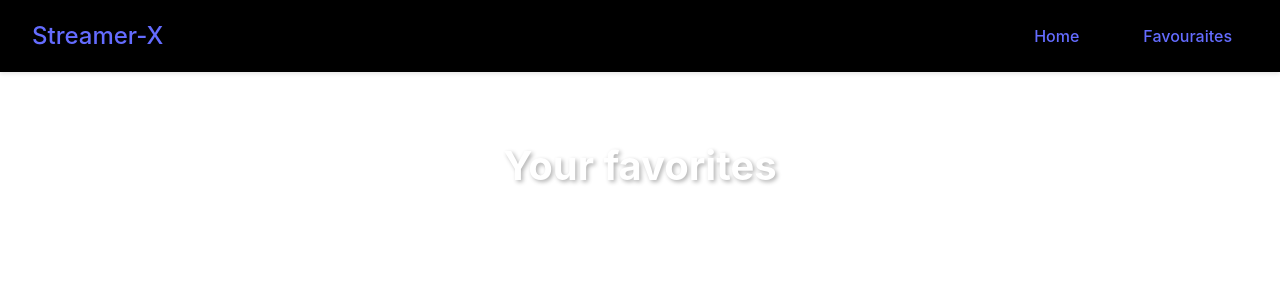
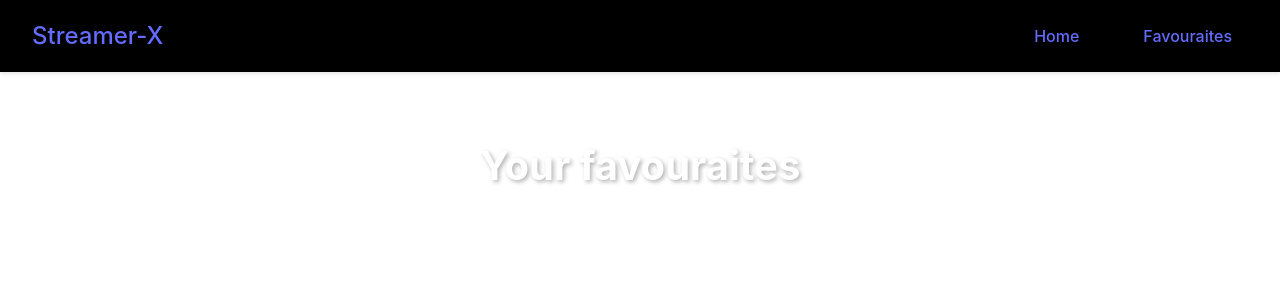
Before and after one commit to id-87/web, a React (Vite) app: page /favouraites in a window 1280 px wide. Shown: the top 300 px of the page. Built offline with nearby package versions, Linux system fonts and the light colour scheme.

Commit message:
Fixing spelling errors

```diff
--- a/src/components/pages/favorites.jsx
+++ b/src/components/pages/favorites.jsx
@@ -8,7 +8,7 @@ function Favouraites(){
 
     if (favorites){
         return <div className='favorites'>
-            <h2>Your favorites</h2>
+            <h2>Your favouraites</h2>
             <div className="movies-grid">
         {favorites.map((movie) => (
             movie.title.toLowerCase().startsWith(searchQuery) &&
```
